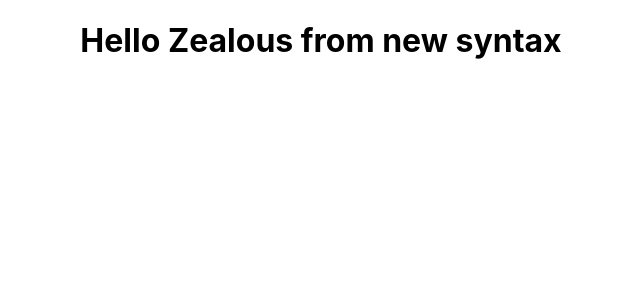
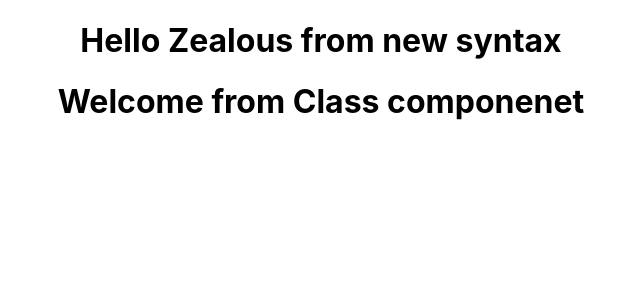
Before and after one commit to ZealousMacwan/my-react-app, a React (Create React App) app: page / in a window 1280 px wide. Shown: the top 300 px of the page, without its empty margins (319-959 px from the left). Built offline with nearby package versions, Linux system fonts and the light colour scheme.

Commit message:
added-class-component

```diff
--- a/src/App.js
+++ b/src/App.js
@@ -1,12 +1,14 @@
 import React, {Component} from 'react'
 import './App.css'
-import {Greet} from './components/Greet'
+import Greet from './components/Greet'
+import Welcome from './components/Welcome'
 
 class App extends Component {
   render(){
     return(
       <div className="App">
         <Greet></Greet>
+        <Welcome></Welcome>
       </div>
     );
   }
--- a/src/components/Greet.js
+++ b/src/components/Greet.js
@@ -5,9 +5,9 @@ import React from 'react'
 // }
 
 //below function is using es6 arror function syntax
-export const Greet = () => <h1>Hello Zealous from new syntax</h1>
+const Greet = () => <h1>Hello Zealous from new syntax</h1>
 
 //adding default name will always export this so that during import you can give any name which by
 //default refers to the default componenet
 //also you can comment below and use named export directly
-//export default Greet
+export default Greet
--- /dev/null
+++ b/src/components/Welcome.js
@@ -0,0 +1,10 @@
+import React, { Component  } from 'react'
+
+class Welcome extends Component {
+
+    //must have render which returns html or atleast NULL
+    render(){
+        return <h1> Welcome from Class componenet</h1>
+    }
+}
+export default Welcome
```
